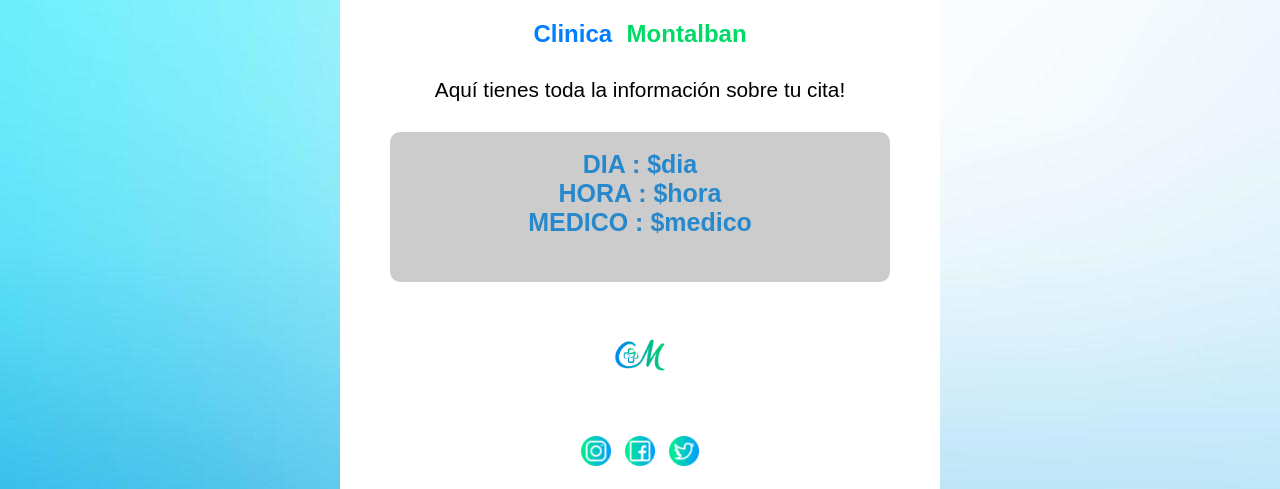
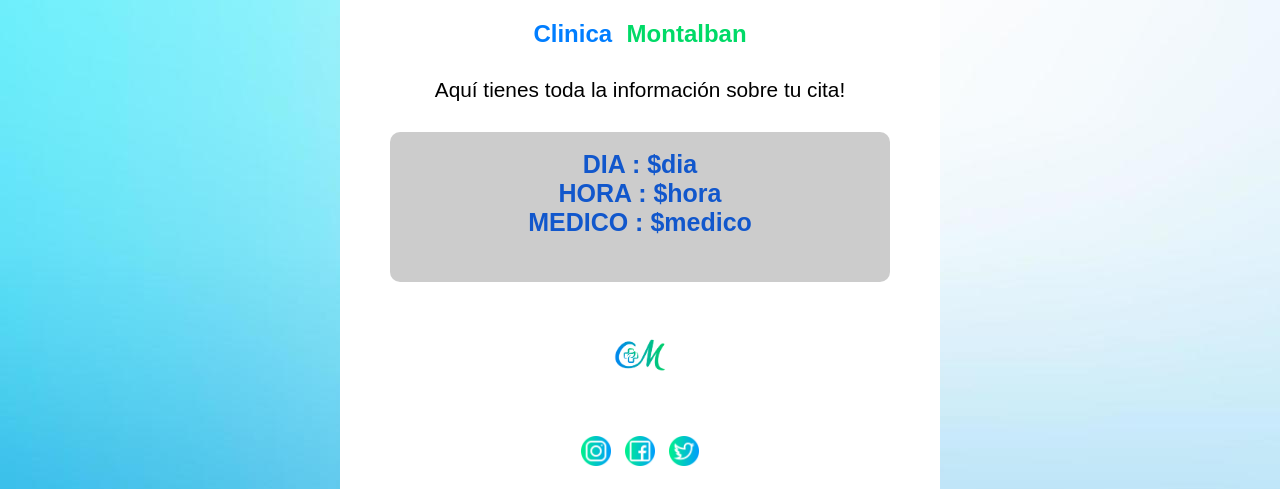
Before and after one commit to MarkoPareja/ClinicaMontalbanPDF, a PHP site: page /correoCita.php in a window 1280 px wide. Shown: the top 489 px of the page. Run offline with PHP 8.4, Linux system fonts and the light colour scheme.

Commit message:
Actualizar color texto

```diff
--- a/correoCita.php
+++ b/correoCita.php
@@ -27,11 +27,11 @@
                         <td align="center">
                             <div style="background-color: rgba(128, 128, 128, 0.404); width: 500px; height: 150px; border-radius: 10px;">
                                 <br>
-                                <span style="font-size: 25px; font-weight: bold; color: #2788cc;">DIA : $dia</span>
+                                <span style="font-size: 25px; font-weight: bold; color: #1157cc;">DIA : $dia</span>
                                 <br>
-                                <span style="font-size: 25px; font-weight: bold; color: #2788cc;">HORA : $hora</span>
+                                <span style="font-size: 25px; font-weight: bold; color: #1157cc;">HORA : $hora</span>
                                 <br>
-                                <span style="font-size: 25px; font-weight: bold; color: #2788cc;">MEDICO : $medico</span>
+                                <span style="font-size: 25px; font-weight: bold; color: #1157cc;">MEDICO : $medico</span>
                             </div>
                         </td>
                     </tr>
```
